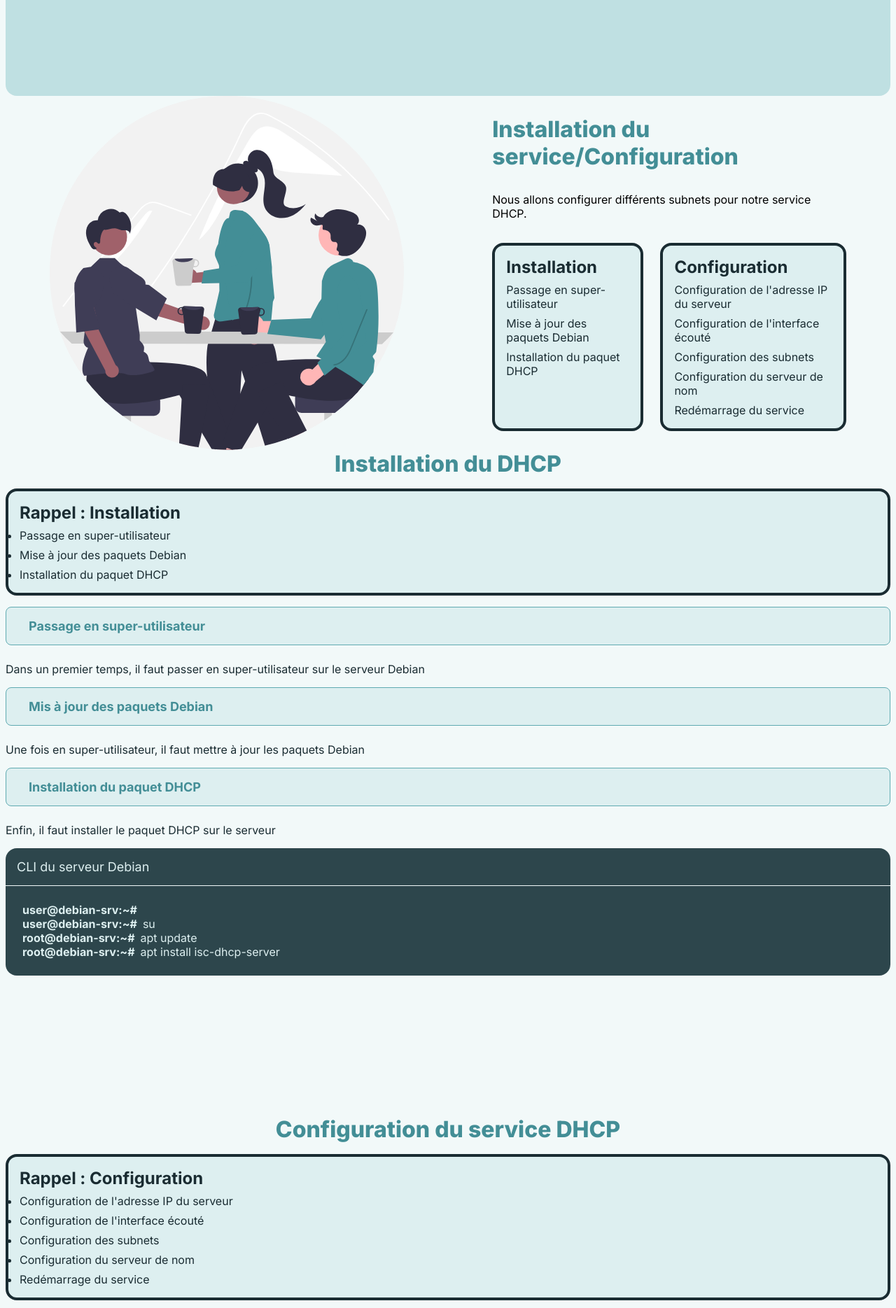
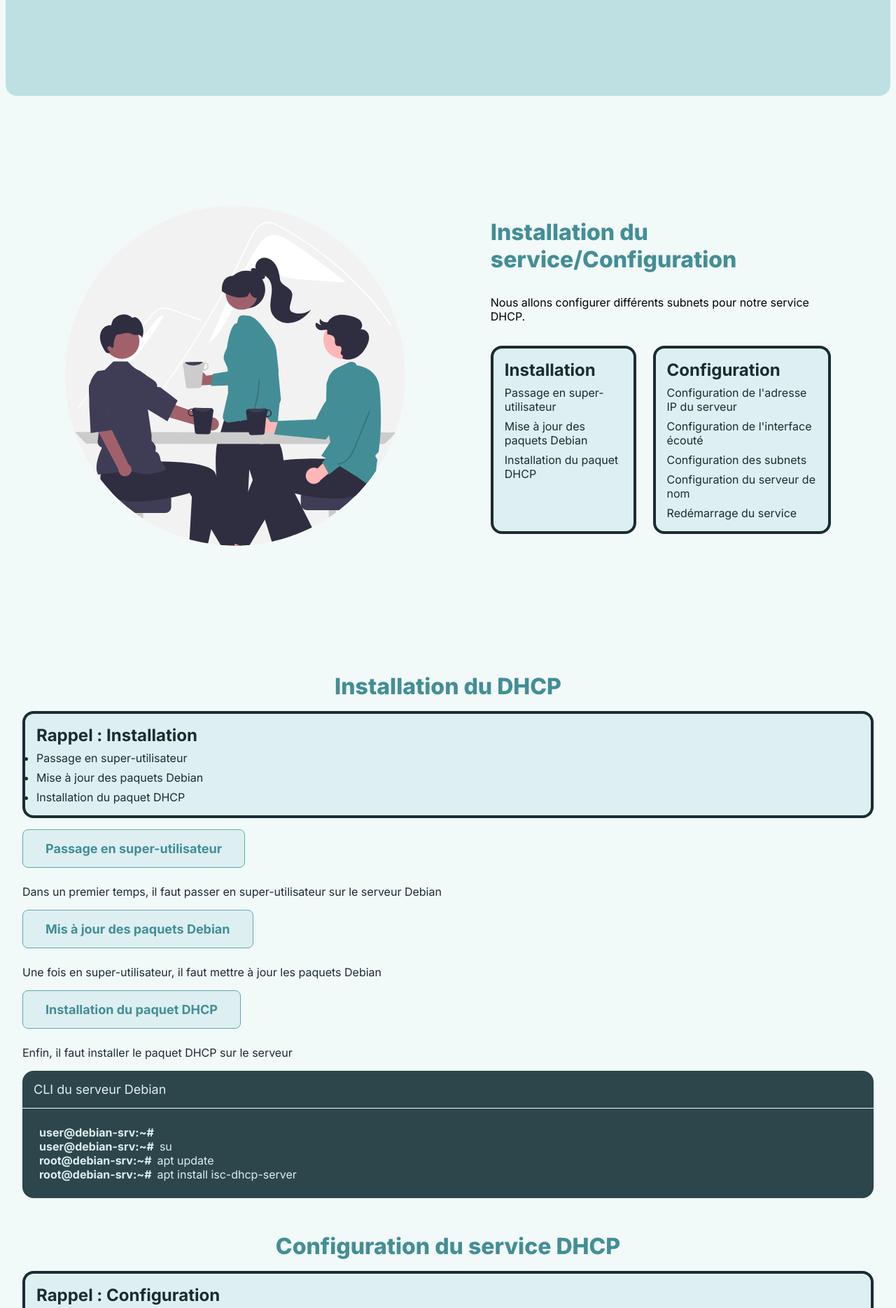
Before and after one commit to Bastien-Virmaux/SAE24-autotech, a PHP site: page /pages/dhcp.php in a window 1280 px wide. Shown: the part 655-2524 px from the top of the page at 70% size. Run offline with PHP 8.4, Linux system fonts and the light colour scheme; some web fonts are replaced.

Commit message:
ajout doc

```diff
--- a/pages/pages.css
+++ b/pages/pages.css
@@ -67,11 +67,7 @@
 }
 
 .section {
-<<<<<<< HEAD
      width: 100%;
-=======
-     min-width: 100%;
->>>>>>> origin/second
      background-color: var(--color-50);
 }
 
@@ -94,11 +90,7 @@
 }
 
 .section {
-<<<<<<< HEAD
      height: 100vh;
-=======
-     min-height: 100vh;
->>>>>>> origin/second
      padding: 24px;
 }
 
@@ -193,12 +185,7 @@
 /* === SEC3 === */
 
 .sec3 {
-<<<<<<< HEAD
      height: 100vh;
-=======
-     min-height: 100vh;
-     padding-bottom: 200px;
->>>>>>> origin/second
 }
 
 .sec3 .orgRappel {
@@ -217,10 +204,6 @@
 }
 
 .sec3 .infraTitle {
-<<<<<<< HEAD
-=======
-     width: -moz-fit-content;
->>>>>>> origin/second
      width: fit-content;
      margin-top: 16px;
      padding: 16px 32px;
@@ -281,20 +264,16 @@
      font-weight: var(--weight-semibold);
 }
 
-<<<<<<< HEAD
 .formatCommande .comment {
      color: greenyellow;
 }
 
-=======
->>>>>>> origin/second
 .sec3 .cmd-spec {
      padding: 2px 4px;
      border-radius: 3px;
      background-color: var(--color-300);
 }
 
-<<<<<<< HEAD
 .sec3 ul {
      padding-left: 24px;
 }
@@ -311,7 +290,4 @@
      list-style: circle;
 }
 
-
-=======
->>>>>>> origin/second
 /* === FIN SEC3 === */
```
Also changed, not shown: pages/test.html (+11 -0 lines).
